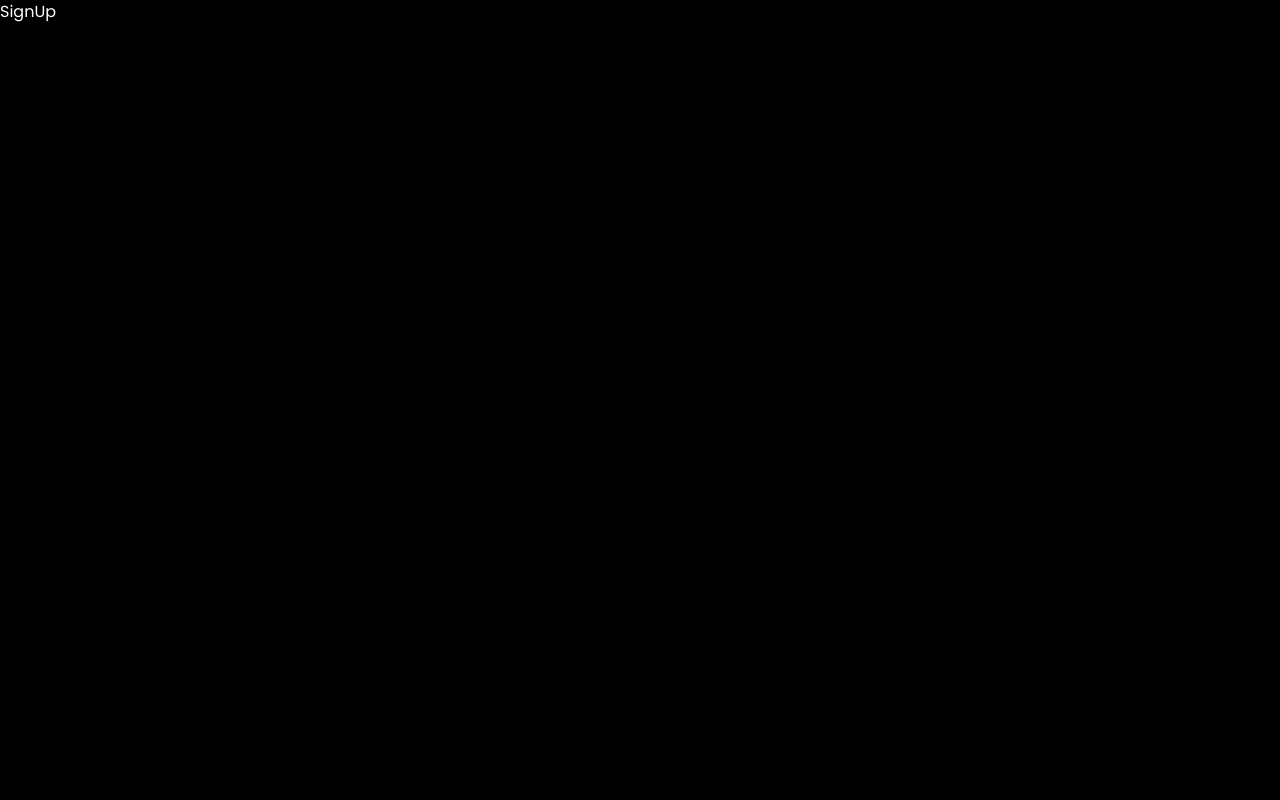
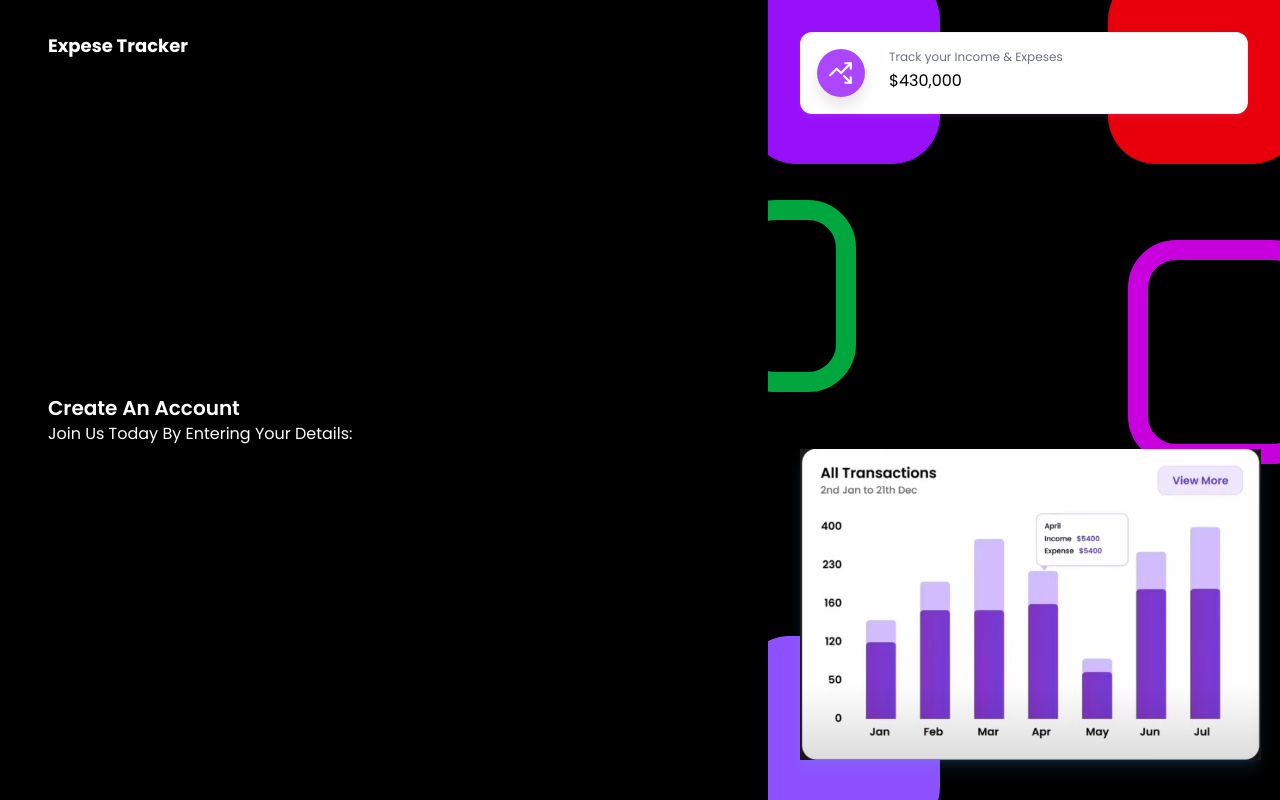
Before and after one commit to Neel-max-cpu/expenseList, a React (Vite) app in the folder frontend/: page /signup in a window 1280 px wide. Built offline with nearby package versions, Linux system fonts and the light colour scheme; a web font is replaced by a local one.

Commit message:
signup in progress :memo:

```diff
--- a/frontend/src/components/layouts/AuthLayout.jsx
+++ b/frontend/src/components/layouts/AuthLayout.jsx
@@ -6,7 +6,7 @@ const AuthLayout = ({children}) => {
   return (
     <div className='flex'>
         <div className='w-screen h-screen md:w-[60vw] px-12 pt-8 pb-12'>
-            <h2 className='text-lg font-medium text-white'>Expese Tracker</h2>
+            <h2 className='text-lg font-bold text-white'>Expese Tracker</h2>
             {children}
         </div>
 
--- a/frontend/src/pages/Auth/SignUp.jsx
+++ b/frontend/src/pages/Auth/SignUp.jsx
@@ -24,7 +24,12 @@ const SignUp = () => {
 
 
   return (
-    <div>SignUp</div>
+    <AuthLayout>
+      <div className="lg:w-[70%] h-auto md:h-full mt-10 md:mt-0 flex flex-col justify-center ">
+        <h3 className="text-xl font-semibold ">Create An Account</h3>
+        <p className="">Join Us Today By Entering Your Details:</p>
+      </div>
+    </AuthLayout>
   )
 }
 
```
